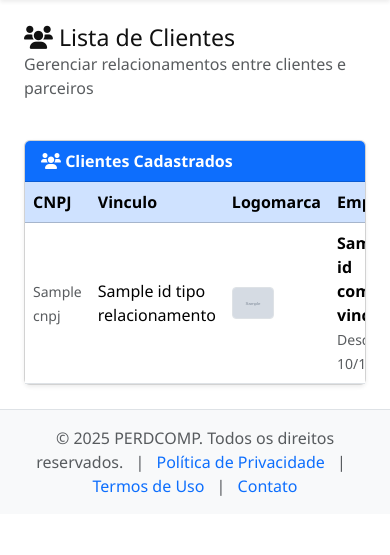
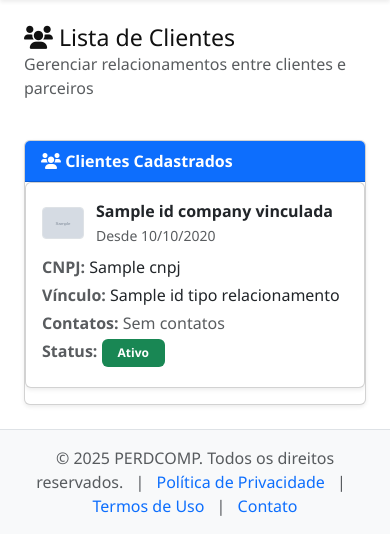
Before and after one commit to danieceiflora/perdcomp01, a Django app: template clientes_parceiros/templates/lista_clientes.html in a window 390 px wide. Shown: the part 57-612 px from the top of the page. Run offline with Django 5.2, Linux system fonts and the light colour scheme; the template is opened without the code that fills it: most values are stand-ins (such as "Sample title", 1, 10 or a date in 2020); grey boxes marked "Sample" are stand-in pictures.

Commit message:
visualização em cards para dispositivos móveis

```diff
--- a/clientes_parceiros/templates/lista_clientes.html
+++ b/clientes_parceiros/templates/lista_clientes.html
@@ -44,6 +44,7 @@
                         <i class="fas fa-users"></i> Clientes Cadastrados
                     </div>
                     <div class="table-responsive">
+                        <div class="d-none d-md-block">
                             <table class="table table-hover align-middle mb-0">
                                 <thead class="table-primary">
                                     <tr>
@@ -105,6 +106,56 @@
                                     {% endfor %}
                                 </tbody>
                             </table>
+                        </div>
+                        <div class="d-block d-md-none">
+                            {% for cliente_parceiro in clientes_parceiros %}
+                                <div class="card mb-3 shadow-sm">
+                                    <div class="card-body">
+                                        <div class="d-flex align-items-center mb-2">
+                                            {% if cliente_parceiro.id_company_vinculada.logomarca.url %}
+                                                <img src="{{ cliente_parceiro.id_company_vinculada.logomarca.url }}" alt="Logomarca da {{ cliente_parceiro.id_company_vinculada.nome_fantasia|default:cliente_parceiro.id_company_vinculada.razao_social }}" style="height:32px; width:auto; margin-right:12px; border-radius:4px; background:#f8f9fa; border:1px solid #dee2e6;">
+                                            {% else %}
+                                                <i class="fas fa-building text-secondary fa-2x me-3" title="Sem logomarca"></i>
+                                            {% endif %}
+                                            <div>
+                                                <span class="fw-bold">{{ cliente_parceiro.id_company_vinculada.nome_fantasia|default:cliente_parceiro.id_company_vinculada.razao_social }}</span>
+                                                <br><small class="text-muted">Desde {{ cliente_parceiro.data_inicio_parceria|date:"d/m/Y" }}</small>
+                                            </div>
+                                        </div>
+                                        <div class="mb-1"><span class="text-muted fw-bold">CNPJ:</span> {{ cliente_parceiro.id_company_vinculada.cnpj }}</div>
+                                        <div class="mb-1"><span class="text-muted fw-bold">Vínculo:</span> {{ cliente_parceiro.id_tipo_relacionamento.tipo_relacionamento }}</div>
+                                        <div class="mb-1">
+                                            <span class="text-muted fw-bold">Contatos:</span>
+                                            {% if cliente_parceiro.id_company_vinculada.empresa_base_contato.exists %}
+                                                <ul class="list-unstyled mb-0">
+                                                    {% for contato in cliente_parceiro.id_company_vinculada.empresa_base_contato.all|slice:":2" %}
+                                                        <li class="mb-1">
+                                                            <span class="fw-bold">{{ contato.tipo_contato }}</span>
+                                                            {% if contato.telefone %}<br><span class="text-muted"><i class="fas fa-phone-alt me-1"></i>{{ contato.telefone }}</span>{% endif %}
+                                                            {% if contato.email %}<br><a href="mailto:{{ contato.email }}" class="text-decoration-none"><i class="fas fa-envelope me-1"></i>{{ contato.email }}</a>{% endif %}
+                                                            {% if contato.site %}<br><a href="{{ contato.site }}" target="_blank" rel="noopener" class="text-decoration-none"><i class="fas fa-globe me-1"></i>{{ contato.site }}</a>{% endif %}
+                                                        </li>
+                                                    {% endfor %}
+                                                    {% if cliente_parceiro.id_company_vinculada.empresa_base_contato.count > 2 %}
+                                                        <li><span class="text-muted">e mais {{ cliente_parceiro.id_company_vinculada.empresa_base_contato.count|add:"-2" }} contato(s)...</span></li>
+                                                    {% endif %}
+                                                </ul>
+                                            {% else %}
+                                                <span class="text-muted">Sem contatos</span>
+                                            {% endif %}
+                                        </div>
+                                        <div class="mb-1">
+                                            <span class="text-muted fw-bold">Status:</span>
+                                            {% if cliente_parceiro.ativo %}
+                                                <span class="badge bg-success px-3 py-2" title="Empresa ativa">Ativo</span>
+                                            {% else %}
+                                                <span class="badge bg-danger px-3 py-2" title="Empresa inativa">Inativo</span>
+                                            {% endif %}
+                                        </div>
+                                    </div>
+                                </div>
+                            {% endfor %}
+                        </div>
                     </div>
                 </div>
 
```
Lines whose indentation alone changed are shown as unchanged.
